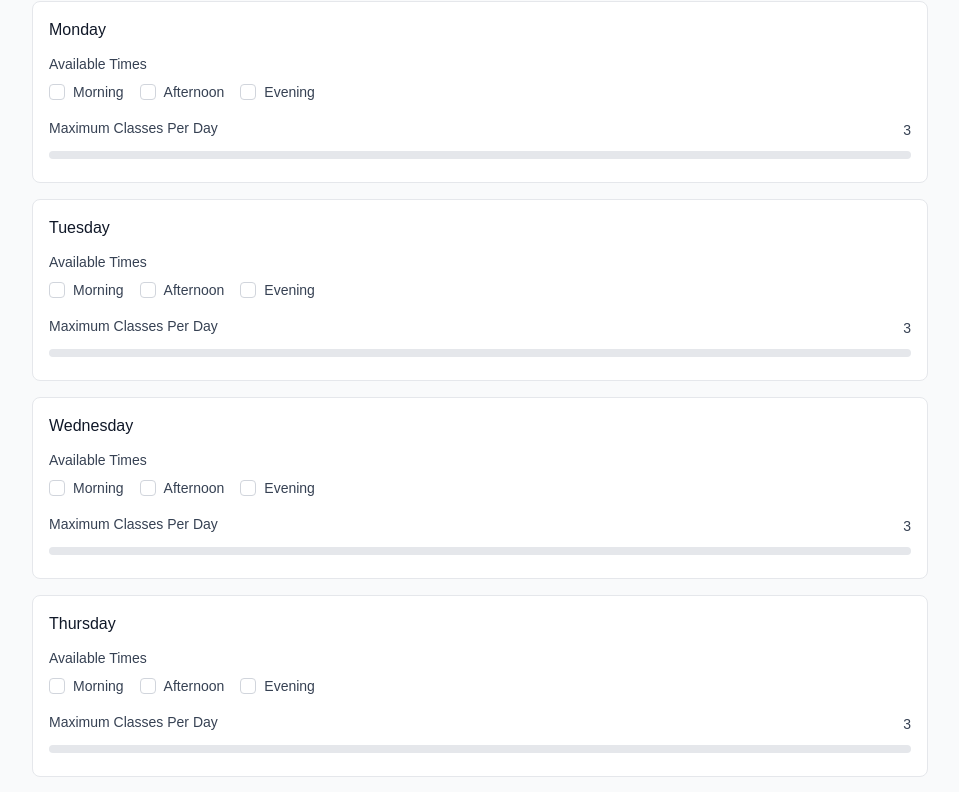
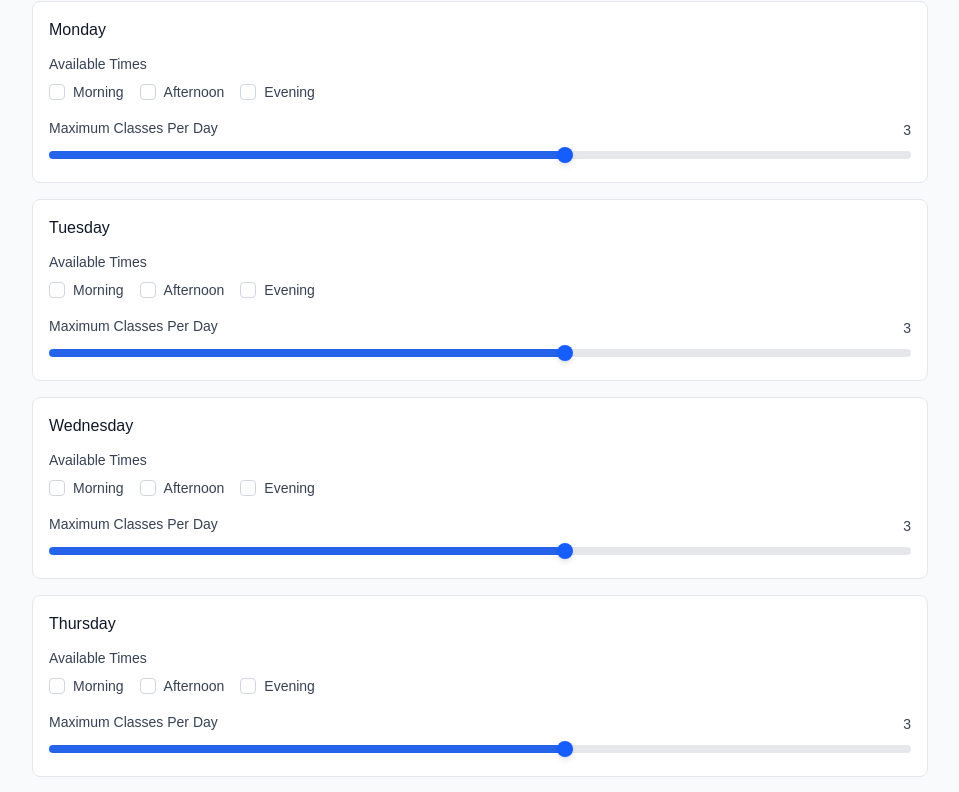
Before and after one commit to Rubber-Ducky-Development/carleton-course-scheduler, a Next.js app: page / in a window 1280 px wide. Shown: the part 774-1566 px from the top of the page, without its empty margins (160-1119 px from the left). Built offline with nearby package versions, Linux system fonts and the light colour scheme.

Commit message:
Fixed slider fill and thumb

```diff
--- a/src/components/ui/slider.tsx
+++ b/src/components/ui/slider.tsx
@@ -30,6 +30,12 @@ const Slider = React.forwardRef<HTMLInputElement, SliderProps>(
 
         const displayValue = valueFormatter ? valueFormatter(value as number) : value;
 
+        // Calculate the percentage for slider background fill
+        const percentage = ((value - min) / (max - min)) * 100;
+        const backgroundStyle = {
+            background: `linear-gradient(to right, #2563eb ${percentage}%, #e5e7eb ${percentage}%)`
+        };
+
         return (
             <div className="w-full">
                 {label && (
@@ -54,11 +60,13 @@ const Slider = React.forwardRef<HTMLInputElement, SliderProps>(
                     onChange={handleChange}
                     className={cn(
                         "h-2 w-full cursor-pointer appearance-none rounded-lg bg-gray-200 dark:bg-gray-700",
-                        "[&::-webkit-slider-thumb]:appearance-none [&::-webkit-slider-thumb]:h-4 [&::-webkit-slider-thumb]:w-4 [&::-webkit-slider-thumb]:rounded-full [&::-webkit-slider-thumb]:bg-primary-600 [&::-webkit-slider-thumb]:dark:bg-primary-500",
-                        "[&::-moz-range-thumb]:h-4 [&::-moz-range-thumb]:w-4 [&::-moz-range-thumb]:rounded-full [&::-moz-range-thumb]:bg-primary-600 [&::-moz-range-thumb]:dark:bg-primary-500",
+                        "appearance-none",
+                        "[&::-webkit-slider-thumb]:appearance-none [&::-webkit-slider-thumb]:h-4 [&::-webkit-slider-thumb]:w-4 [&::-webkit-slider-thumb]:rounded-full [&::-webkit-slider-thumb]:bg-blue-600 [&::-webkit-slider-thumb]:dark:bg-blue-500 [&::-webkit-slider-thumb]:shadow-md",
+                        "[&::-moz-range-thumb]:h-4 [&::-moz-range-thumb]:w-4 [&::-moz-range-thumb]:rounded-full [&::-moz-range-thumb]:bg-blue-600 [&::-moz-range-thumb]:dark:bg-blue-500 [&::-moz-range-thumb]:border-none",
                         "focus:outline-none focus:ring-0",
                         className
                     )}
+                    style={backgroundStyle}
                     {...props}
                 />
             </div>
```
